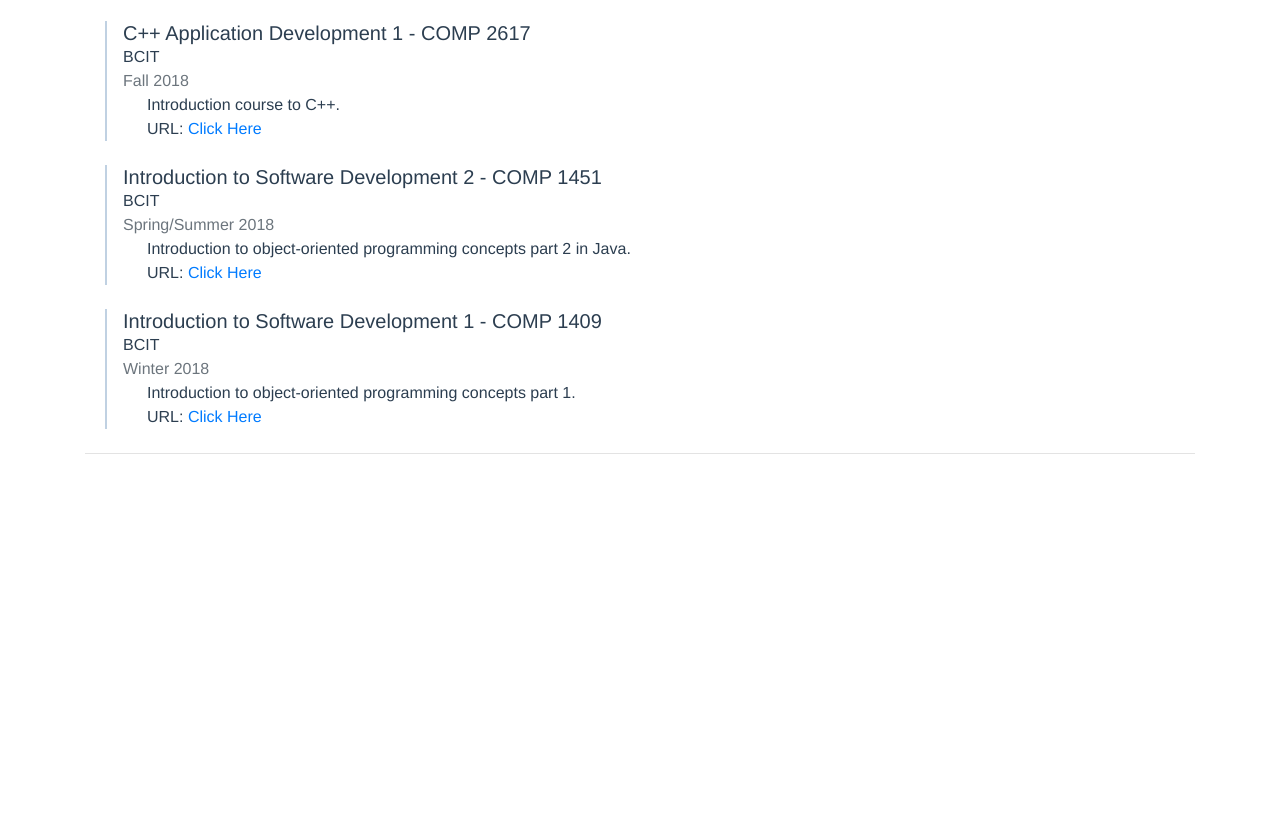
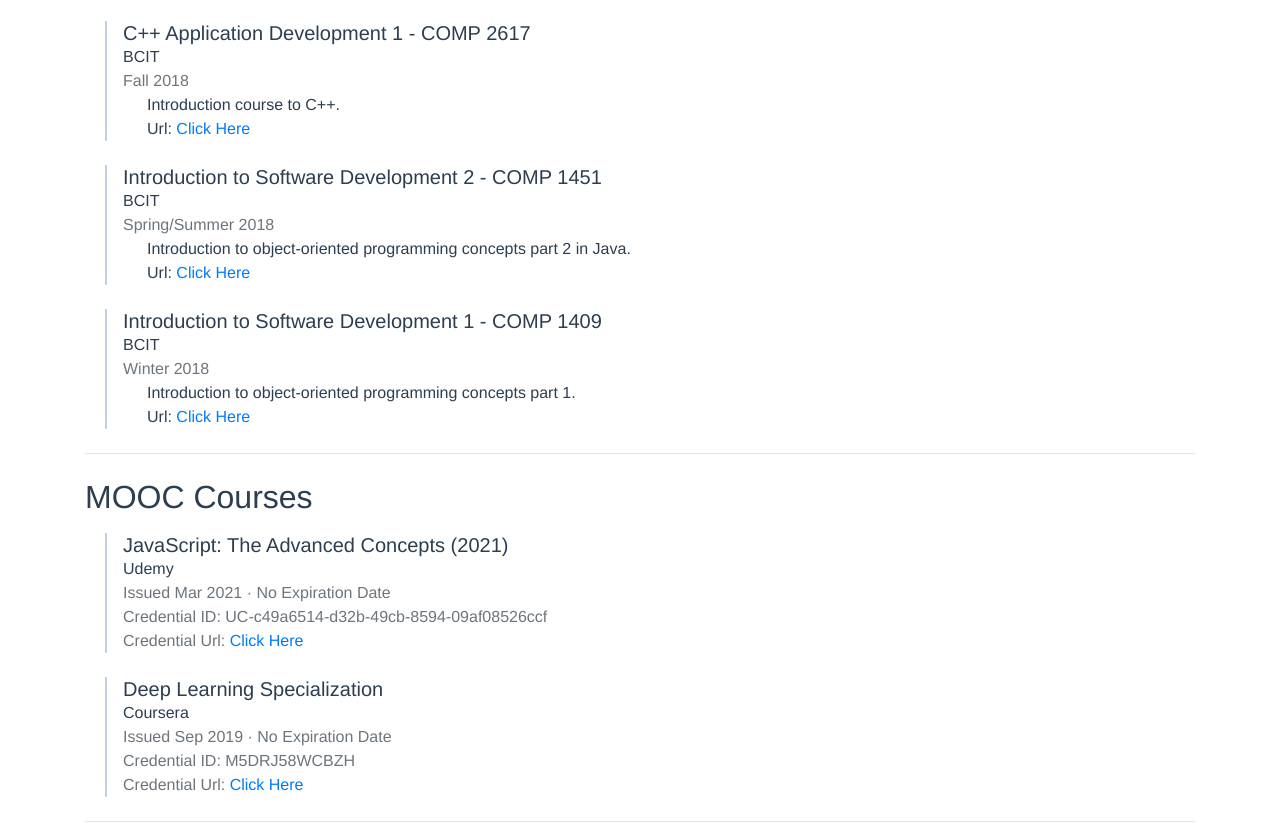
Before and after one commit to vrif/vrif.github.io, a Vue app: page /#/resume in a window 1280 px wide. Shown: the part 3487-4323 px from the top of the page. Before the commit the page ends 3965 px from the top, so only its background shows below. Built offline with nearby package versions, Linux system fonts and the light colour scheme.

Commit message:
Added mooc course section to resume.

```diff
--- a/src/assets/resume.ts
+++ b/src/assets/resume.ts
@@ -2,7 +2,7 @@
   [
     "A Software Engineer / Data Scientist with a customer centric approach that has strong communication skills and thrives in unfamilar environments.",
     "Experienced with implementing product and application enhancements from idea to execution.",
-    "Have worked in a diverse number of careers and industries such as government, financial and consulting",
+    "Have worked in a diverse number of careers and industries such as consulting, finance and government.",
   ],
   [
     "A proficient user of Vue from working on multiple client engagements that involved application functionality enhancements.",
@@ -262,3 +262,28 @@
     ]
   }
 ]
+
+export const moocCourses = [
+  {
+    summary: [
+      {
+        title: "JavaScript: The Advanced Concepts (2021)",
+        institution: "Udemy",
+        issued: "Mar 2021",
+        credentialId: "UC-c49a6514-d32b-49cb-8594-09af08526ccf",
+        credentialUrl: "http://ude.my/UC-c49a6514-d32b-49cb-8594-09af08526ccf"
+      }
+    ]
+  },
+  {
+    summary: [
+      {
+        title: "Deep Learning Specialization",
+        institution: "Coursera",
+        issued: "Sep 2019",
+        credentialId: "M5DRJ58WCBZH",
+        credentialUrl: "https://www.coursera.org/account/accomplishments/specialization/M5DRJ58WCBZH"
+      }
+    ]
+  }
+]
--- a/src/components/resume/ResumeSummary.vue
+++ b/src/components/resume/ResumeSummary.vue
@@ -5,8 +5,19 @@
       <p v-if="summaryDetails.institution">
         <span>{{ summaryDetails.institution }}</span>
       </p>
-      <p><span class="text-muted">{{ summaryDetails.duration }}</span></p>
+      <p v-if="summaryDetails.duration"><span class="text-muted">{{ summaryDetails.duration }}</span></p>
       <p><span v-if="summaryDetails.location" class="text-muted">{{ summaryDetails.location }}</span></p>
+
+      <!-- Mooc -->
+      <p v-if="summaryDetails.issued" class="text-muted">Issued {{ summaryDetails.issued}} &#183;
+        <span v-if="summaryDetails.expiry"> Expires {{ summaryDetails.expiry}}</span>
+        <span v-else>No Expiration Date</span>
+      </p>
+      <p v-if="summaryDetails.credentialId"><span class="text-muted">Credential ID: {{summaryDetails.credentialId}}</span></p>
+      <p v-if="summaryDetails.credentialUrl">
+        <span class="text-muted">Credential Url: </span><b-link :href="summaryDetails.credentialUrl" @click.stop.prevent="newTab">Click Here</b-link>
+      </p>
+      <!-- -->
 
       <div v-if="summaryDetails.description">
         <div v-if="summaryDetails.format==='list' || !summaryDetails.format">
@@ -30,9 +41,8 @@
         v-if="summaryDetails.url"
         class="ml-4 mb-1"
       >
-        <span>URL: </span><b-link :href="summaryDetails.url" @click.stop.prevent="newTab">Click Here</b-link>
+        <span>Url: </span><b-link :href="summaryDetails.url" @click.stop.prevent="newTab">Click Here</b-link>
       </p>
-
     </div>
     <div
       v-if="summaryDetails.details"
@@ -51,7 +61,7 @@
   import { Component, Prop, Vue } from 'vue-property-decorator'
   import ResumeDetail from '@/components/resume/ResumeDetail.vue'
 
-  import { Summary } from '@/fixtures/resume'
+  import { Summary, MOOCSummary } from '@/fixtures/resume'
 
   import HelperMethods from '@/mixins/helper-methods'
 
@@ -63,7 +73,7 @@
   })
   export default class ResumeSummary extends Vue{
     @Prop()
-    private summaryDetails!: Summary
+    private summaryDetails!: Summary | MOOCSummary
   }
 </script>
 <style lang="scss">
--- a/src/views/Resume.vue
+++ b/src/views/Resume.vue
@@ -49,6 +49,14 @@
           :entityDetails="ptCourse"
         />
       </div>
+      <div class="resume-section">
+        <h2>MOOC Courses</h2>
+        <ResumeEntity
+          v-for="(moocCourse, index) in moocCourses"
+          :key="`mooc-courses-${index}`"
+          :entityDetails="moocCourse"
+        />
+      </div>
     </b-container>
   </div>
 </template>
@@ -58,7 +66,7 @@
   import ResumeText from '@/components/resume/ResumeText.vue'
 
   import { Entity } from '@/fixtures/resume'
-  import { experience, education, partTimeCourses, about, skills } from '@/assets/resume'
+  import { experience, education, partTimeCourses, about, skills, moocCourses } from '@/assets/resume'
 
   @Component({
     components: {
@@ -72,6 +80,7 @@
     partTimeCourses: Entity[] = partTimeCourses
     about: string[][] = about
     skills: string[] = skills
+    moocCourses: Entity[] = moocCourses
   }
 </script>
 <style lang="scss">
```
Also changed, not shown: src/fixtures/resume.ts (+8 -1 lines). Lines whose indentation alone changed are shown as unchanged.
